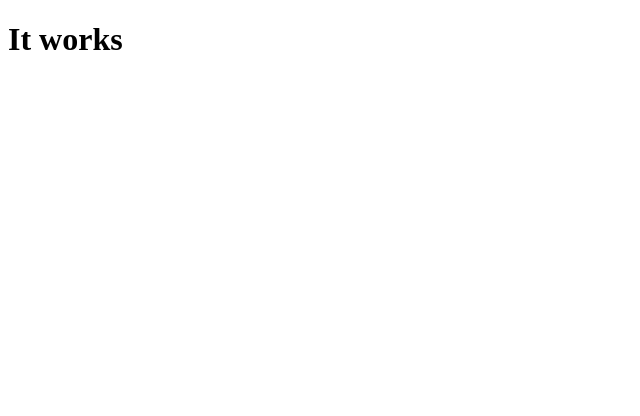
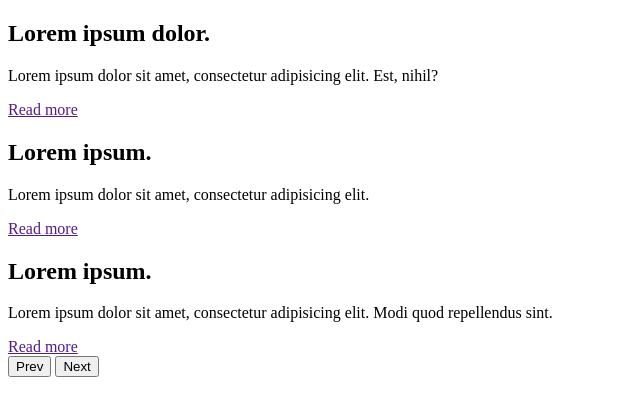
Before and after one commit to pawelkonior/slider_, a plain HTML site: page index.html in a window 1280 px wide. Shown: the whole page, without its empty margins (0-640 px from the left). Drawn offline with Linux system fonts and the light colour scheme.

Commit message:
html boilerplate using BEM css classes methodology

```diff
--- a/index.html
+++ b/index.html
@@ -9,7 +9,29 @@
 </head>
 <body>
 
-<h1>It works</h1>
+<div class="slider">
+    <div class="slider__slides">
+        <div class="slider__slide slide">
+            <h2 class="slide__hdl">Lorem ipsum dolor.</h2>
+            <p class="slide__text">Lorem ipsum dolor sit amet, consectetur adipisicing elit. Est, nihil?</p>
+            <a href="" class="slide__link">Read more</a>
+        </div>
+        <div class="slider__slide slide">
+            <h2 class="slide__hdl">Lorem ipsum.</h2>
+            <p class="slide__text">Lorem ipsum dolor sit amet, consectetur adipisicing elit.</p>
+            <a href="" class="slide__link">Read more</a>
+        </div>
+        <div class="slider__slide slide">
+            <h2 class="slide__hdl">Lorem ipsum.</h2>
+            <p class="slide__text">Lorem ipsum dolor sit amet, consectetur adipisicing elit. Modi quod repellendus sint.</p>
+            <a href="" class="slide__link">Read more</a>
+        </div>
+    </div>
+    <nav class="slider__nav nav">
+        <button class="nav__btn">Prev</button>
+        <button class="nav__btn nav__btn--next">Next</button>
+    </nav>
+</div>
 
 </body>
 </html>
```
